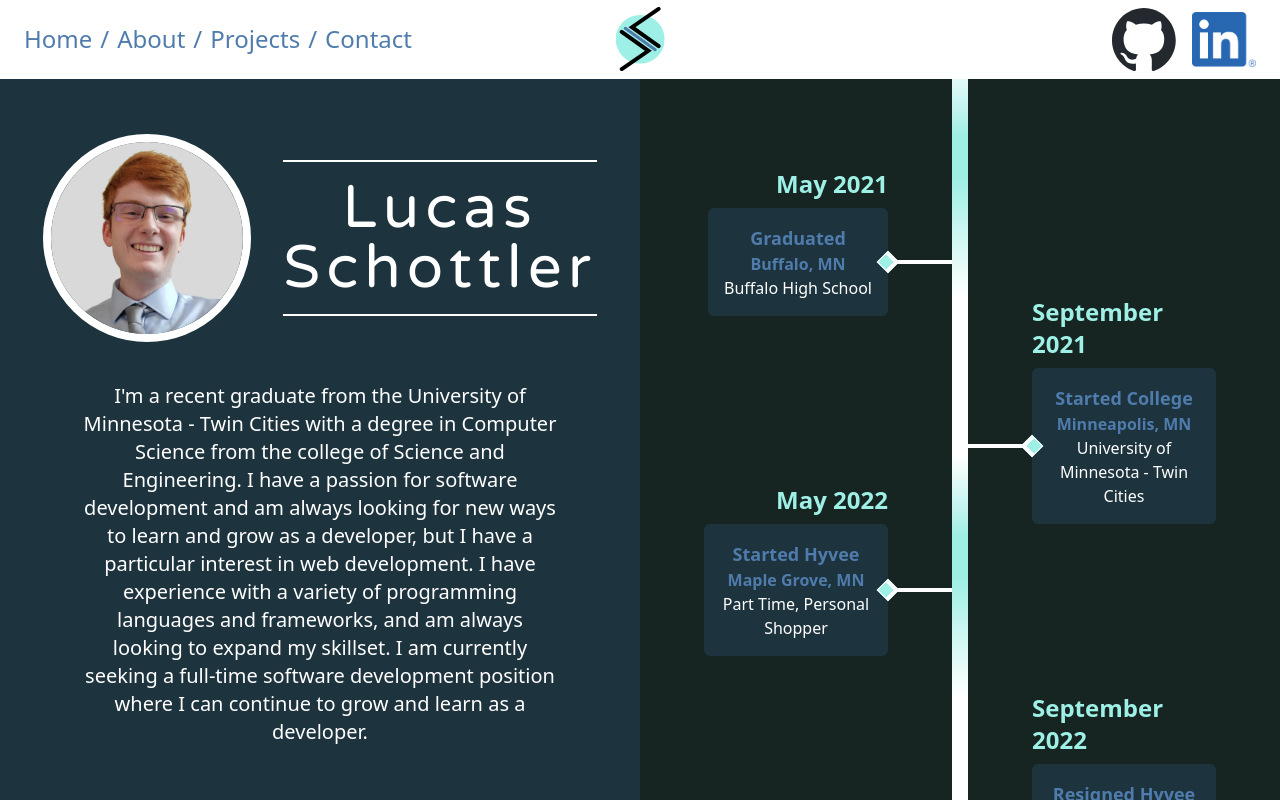
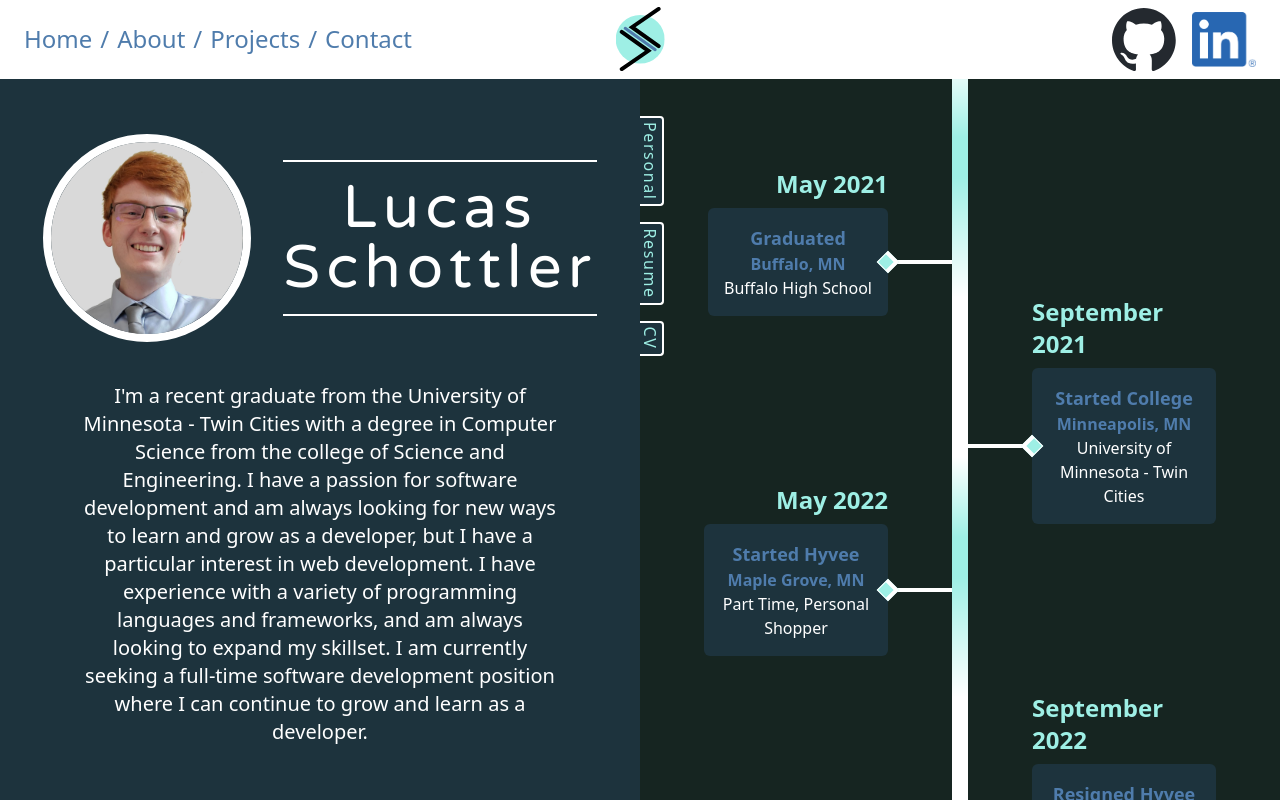
Before and after one commit to schottler3/portfolio, a Next.js app: page /about in a window 1280 px wide. Built offline with nearby package versions, Linux system fonts and the light colour scheme.

Commit message:
Initial tabs on about

```diff
--- a/src/app/about/page.tsx
+++ b/src/app/about/page.tsx
@@ -1,3 +1,5 @@
+"use client"
+import { useState } from 'react';
 import Header from '../components/Header';
 import TimelineItem from '../components/TimelineItem';
 import timelineData from './timeline.json';
@@ -13,6 +15,7 @@ interface TimelineItemType {
 export default function About() {
 
   const timelineItems: TimelineItemType[] = timelineData;
+  const [personal, setPersonal] = useState(false);
 
   return (
     <div className="bg-charcoal min-h-screen w-full max-h-screen overflow-y-auto">
@@ -40,6 +43,20 @@ export default function About() {
             </p>
           </div>
         </div>
+      </div>
+      <div className="relative">
+        <div className="
+          absolute left-3 top-16 *:pb-1 w-shrink *:pl-1 *:pr-1 h-6 gap-4
+          origin-left *:rounded-t hover:cursor-pointer rotate-90 z-10 flex
+          tracking-widest text-center *:bg-navy text-aqua1 *:border-t-2 *:border-r-2 *:border-l-2 *:border-white"
+        >
+        {
+        personal ?
+          <p onClick={() => setPersonal(!personal)} className="hover:bg-blue1  hover:text-white hover:border-aqua1">Professional</p>
+          : <p onClick={() => setPersonal(!personal)} className="hover:bg-blue1  hover:text-white hover:border-aqua1">Personal</p>
+        }
+          <p className="hover:bg-blue1 hover:text-white hover:border-aqua1">Resume</p>
+          <p className="hover:bg-blue1 hover:text-white hover:border-aqua1">CV</p>
         </div>
         <div className="grid grid-cols-2 gap-x-4 w-full max-h-[50vh] md:max-h-[100vh] hide-scrollbar overflow-y-auto timeline-pulse">
           <div className="bg-charcoal w-full h-full">
@@ -75,5 +92,6 @@ export default function About() {
         </div>
       </div>
     </div>
+  </div>
   );
 }
```
Lines whose indentation alone changed are shown as unchanged.
